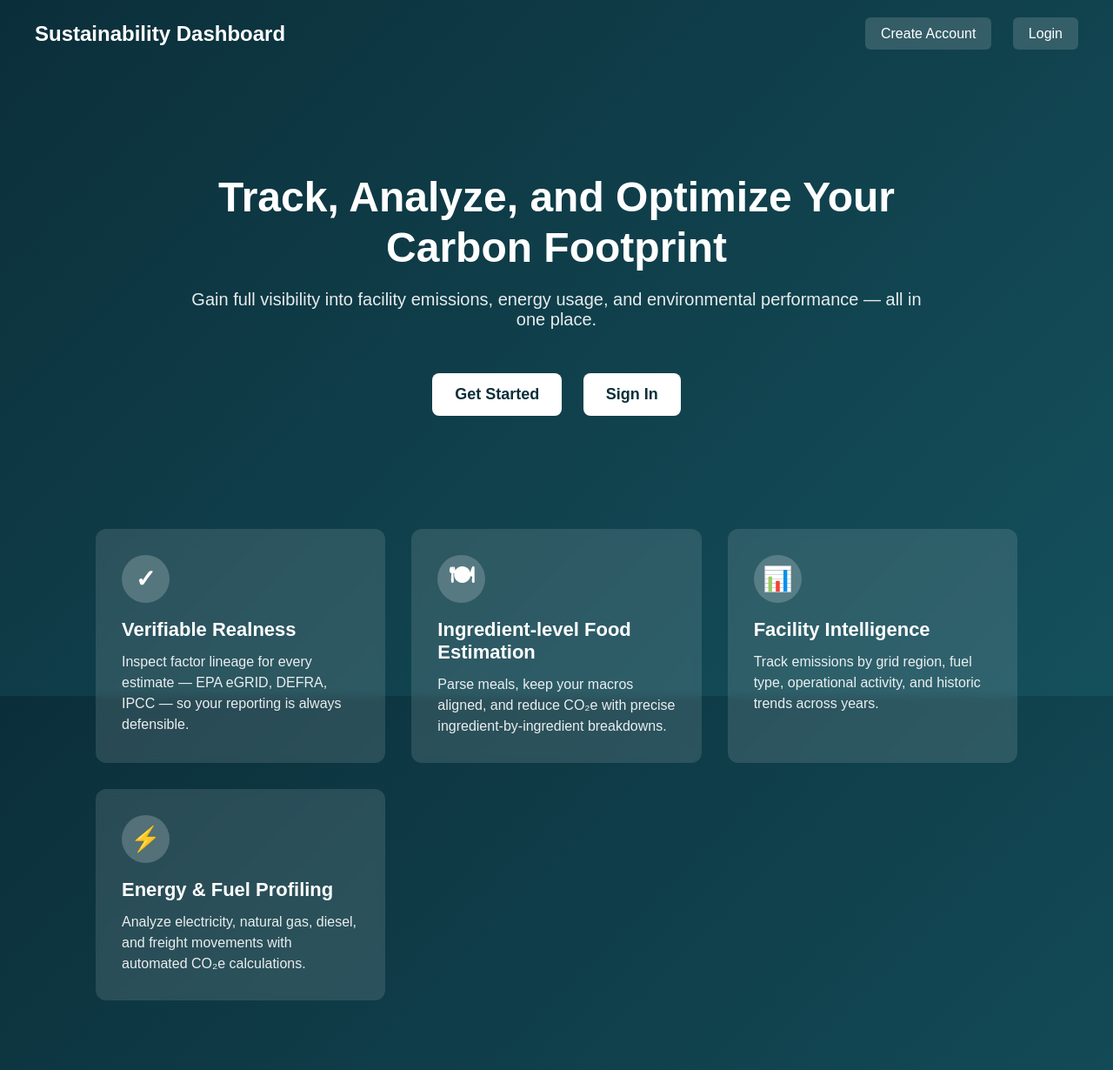
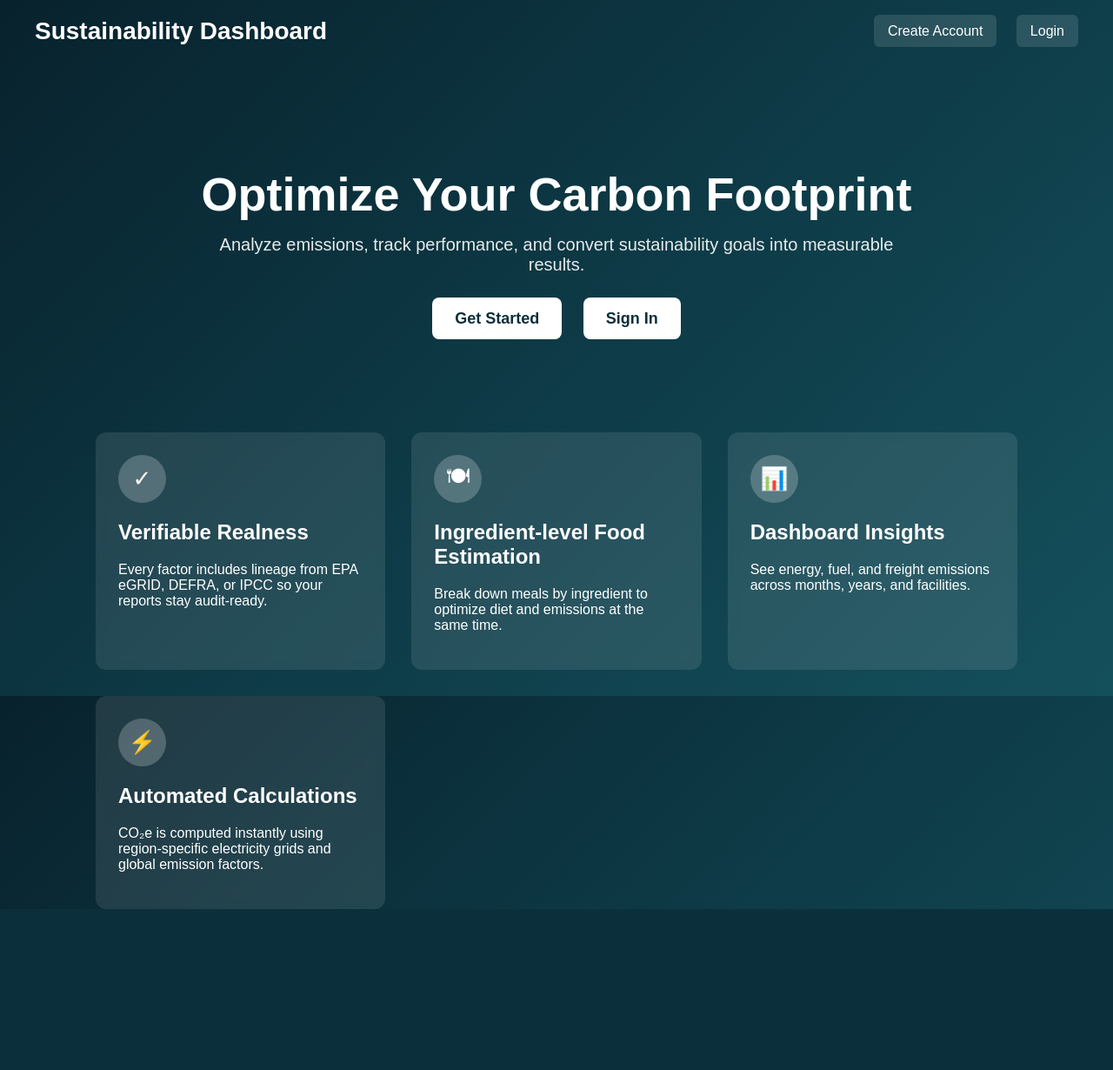
Before and after one commit to Alex-stok/Database.Project, a FastAPI app: page / in a window 1280 px wide. Shown: the whole page at 87% size. After the commit the page ends 1045 px from the top, so only its background shows below. Run offline with FastAPI, Linux system fonts and the light colour scheme.

Commit message:
problem fixesv1.0

```diff
--- a/app/templates/landing.html
+++ b/app/templates/landing.html
@@ -6,143 +6,107 @@
     <link rel="stylesheet" href="/static/css/main.css">
 
     <style>
-        /* ===== BASIC RESET ===== */
-        body, h1, h2, p, a, nav, header, section {
-            margin: 0;
-            padding: 0;
-        }
-
         body {
             font-family: Arial, sans-serif;
-            background: linear-gradient(135deg, #0b2f3a, #14505c);
+            background: linear-gradient(135deg, #08222d, #0d3a46, #14505c);
             color: #ffffff;
+            margin: 0;
             min-height: 100vh;
         }
 
-        /* ===== HEADER / NAV ===== */
         header {
-            width: 100%;
-            padding: 25px 40px;
+            padding: 20px 40px;
             display: flex;
             justify-content: space-between;
             align-items: center;
         }
 
         header h1 {
-            font-size: 24px;
-            font-weight: 600;
+            font-size: 28px;
+            margin: 0;
+            font-weight: bold;
         }
 
         nav a {
-            margin-left: 20px;
-            padding: 10px 18px;
+            margin-left: 18px;
+            padding: 10px 16px;
+            background: rgba(255,255,255,0.12);
             border-radius: 6px;
             text-decoration: none;
-            background: rgba(255, 255, 255, 0.15);
             color: #ffffff;
-            font-weight: 500;
-            transition: background 0.2s ease;
+            transition: 0.25s;
         }
 
         nav a:hover {
-            background: rgba(255, 255, 255, 0.30);
+            background: rgba(255,255,255,0.25);
         }
 
-        /* ===== HERO SECTION ===== */
         .hero {
             text-align: center;
-            padding: 120px 20px 80px 20px;
-            max-width: 900px;
-            margin: 0 auto;
+            padding: 120px 20px 80px;
         }
 
         .hero-title {
-            font-size: 48px;
+            font-size: 54px;
             font-weight: 700;
-            margin-bottom: 20px;
-            line-height: 1.2;
+            margin-bottom: 16px;
         }
 
         .hero-sub {
             font-size: 20px;
             opacity: 0.9;
-            margin-bottom: 40px;
+            max-width: 800px;
+            margin: 0 auto 40px;
         }
 
         .hero-buttons a {
-            display: inline-block;
-            margin: 10px;
+            background: #ffffff;
+            color: #0b2f3a;
             padding: 14px 26px;
             border-radius: 8px;
+            margin: 10px;
             text-decoration: none;
             font-size: 18px;
             font-weight: 600;
-            color: #0b2f3a;
-            background: #ffffff;
-            transition: transform 0.2s ease;
+            transition: 0.2s;
         }
 
         .hero-buttons a:hover {
             transform: scale(1.05);
         }
 
-        /* ===== FEATURES GRID ===== */
         .features {
             max-width: 1100px;
-            margin: 40px auto;
+            margin: 40px auto 80px;
             display: grid;
-            grid-template-columns: repeat(auto-fit, minmax(280px, 1fr));
+            grid-template-columns: repeat(auto-fit, minmax(280px,1fr));
             gap: 30px;
-            padding: 0 20px 80px;
+            padding: 0 20px;
         }
 
         .feature-card {
-            background: rgba(255, 255, 255, 0.12);
-            padding: 30px;
+            background: rgba(255,255,255,0.10);
+            padding: 26px;
             border-radius: 12px;
-            backdrop-filter: blur(4px);
-            transition: background 0.25s ease;
+            backdrop-filter: blur(5px);
+            transition: 0.25s;
         }
 
         .feature-card:hover {
-            background: rgba(255, 255, 255, 0.22);
+            background: rgba(255,255,255,0.18);
         }
 
         .icon {
             width: 55px;
             height: 55px;
             border-radius: 50%;
-            background: rgba(255,255,255,0.20);
+            background: rgba(255,255,255,0.22);
             display: flex;
             align-items: center;
             justify-content: center;
-            margin-bottom: 18px;
-            font-size: 28px;
-            font-weight: bold;
-            color: #ffffff;
+            margin-bottom: 12px;
+            font-size: 26px;
         }
-
-        .feature-card h2 {
-            font-size: 22px;
-            margin-bottom: 12px;
-        }
-
-        .feature-card p {
-            font-size: 16px;
-            opacity: 0.9;
-            line-height: 1.5;
-        }
-
-        /* ===== RESPONSIVE ===== */
-        @media (max-width: 600px) {
-            .hero-title {
-                font-size: 34px;
-            }
-            .hero-sub {
-                font-size: 18px;
-            }
-        }
-
     </style>
 </head>
 
@@ -156,12 +120,10 @@
     </nav>
 </header>
 
-
-<!-- HERO SECTION -->
 <section class="hero">
-    <div class="hero-title">Track, Analyze, and Optimize Your Carbon Footprint</div>
+    <div class="hero-title">Optimize Your Carbon Footprint</div>
     <div class="hero-sub">
-        Gain full visibility into facility emissions, energy usage, and environmental performance — all in one place.
+        Analyze emissions, track performance, and convert sustainability goals into measurable results.
     </div>
 
     <div class="hero-buttons">
@@ -170,34 +132,30 @@
     </div>
 </section>
 
-
-<!-- FEATURE GRID -->
 <section class="features">
-
     <div class="feature-card">
         <div class="icon">✓</div>
         <h2>Verifiable Realness</h2>
-        <p>Inspect factor lineage for every estimate — EPA eGRID, DEFRA, IPCC — so your reporting is always defensible.</p>
+        <p>Every factor includes lineage from EPA eGRID, DEFRA, or IPCC so your reports stay audit-ready.</p>
     </div>
 
     <div class="feature-card">
         <div class="icon">🍽</div>
         <h2>Ingredient-level Food Estimation</h2>
-        <p>Parse meals, keep your macros aligned, and reduce CO₂e with precise ingredient-by-ingredient breakdowns.</p>
+        <p>Break down meals by ingredient to optimize diet and emissions at the same time.</p>
     </div>
 
     <div class="feature-card">
         <div class="icon">📊</div>
-        <h2>Facility Intelligence</h2>
-        <p>Track emissions by grid region, fuel type, operational activity, and historic trends across years.</p>
+        <h2>Dashboard Insights</h2>
+        <p>See energy, fuel, and freight emissions across months, years, and facilities.</p>
     </div>
 
     <div class="feature-card">
         <div class="icon">⚡</div>
-        <h2>Energy & Fuel Profiling</h2>
-        <p>Analyze electricity, natural gas, diesel, and freight movements with automated CO₂e calculations.</p>
+        <h2>Automated Calculations</h2>
+        <p>CO₂e is computed instantly using region-specific electricity grids and global emission factors.</p>
     </div>
-
 </section>
 
 </body>
```
Also changed, not shown: app/Routers/planner.py (+107 -9 lines), app/templates/login.html (+73 -3 lines), app/templates/register.html (+64 -23 lines).
